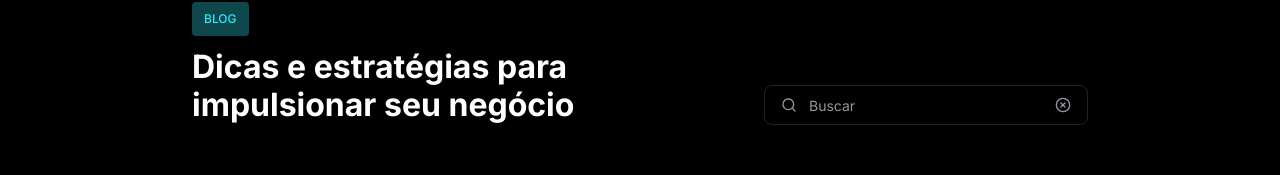
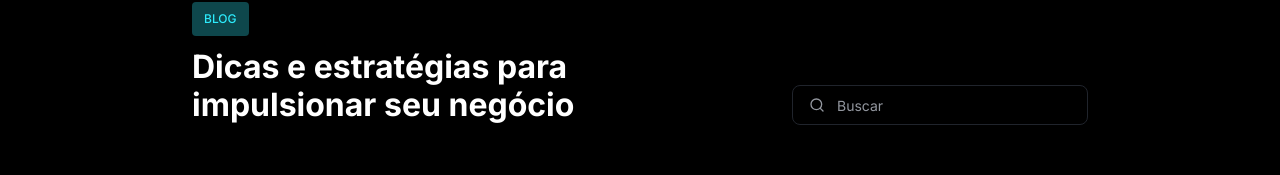
Before and after one commit to xsalles/next-course, a Next.js app: page /blog in a window 1280 px wide. Shown: the part 158-333 px from the top of the page. Built offline with nearby package versions, Linux system fonts and the light colour scheme.

Commit message:
feat: now it's verifying if the length it's higher than 0.

```diff
--- a/src/components/Search/index.tsx
+++ b/src/components/Search/index.tsx
@@ -57,7 +57,7 @@ export default function Search() {
         className="bg-transparent placeholder:text-body-sm placeholder:text-gray-300"
       />
 
-      {inputRef && (
+      {inputRef.current && inputRef.current?.value.length > 0 && (
         <CircleX
           onClick={deleteSearch}
           className="cursor-pointer text-gray-300 w-4 h-4"
```
